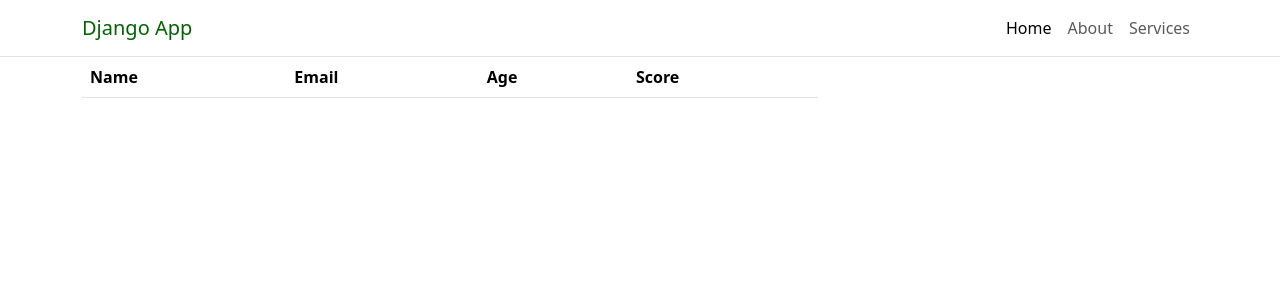
After one commit to MitchelDorothy-ot/testing_django, a Django app: page /students in a window 1280 px wide. The commit adds this page. Shown: the top 300 px of the page. Run offline with Django 5.2, Linux system fonts and the light colour scheme; lists and menus that the app fills with data are empty.

Commit message:
Master tier

```diff
--- a/django_vertex/urls.py
+++ b/django_vertex/urls.py
@@ -23,8 +23,9 @@ from myapp.views import index
 urlpatterns = [
     path('admin/', admin.site.urls),
     path('', views.index, name = 'home'),
-    path('about/',views.about, name = 'about'),
-    path('services/',views.services, name = 'services'),
+    path('about',views.about, name = 'about'),
+    path('services',views.services, name = 'services'),
+    path('students',views.students, name = 'students'),
 ]
 
 # /,services,
--- a/myapp/views.py
+++ b/myapp/views.py
@@ -1,4 +1,5 @@
 from django.shortcuts import render
+
 
 # Create your views here.
 def index(request):
@@ -6,21 +7,43 @@ def index(request):
     humidity = 12
     wind = 14
     city = "Zanzibar"
-    is_sunny =  True
+    is_sunny = True
     users = ["Jane", "Jack", "Moha"]
     # package
     context = {
         'temperature': temp,
-        'humidity' : humidity,
+        'humidity': humidity,
         'wind_speed': wind,
         'city': city,
         'is_sunny': is_sunny,
-        'users':users
+        'users': users
     }
     return render(request, 'home.html', context)
+
 
 def about(request):
     return render(request, 'about.html')
 
+
 def services(request):
     return render(request, 'services.html')
+
+
+def students(request):
+    scores = [{"names": "Garth Morton", "email": "quam.dignissim.pharetra@outlook.com", "score": 27, "age": 19},
+              {"names": "Emma Short", "email": "ipsum.cursus.vestibulum@yahoo.com", "score": 87, "age": 20},
+              {"names": "Kylan Mcpherson", "email": "cras@outlook.edu", "score": 37, "age": 25},
+              {"names": "Josephine Roberson", "email": "dui.fusce@yahoo.com", "score": 78, "age": 22},
+              {"names": "Urielle Freeman", "email": "congue.elit@outlook.net", "score": 55, "age": 25},
+              {"names": "Jasper Perry", "email": "dui@icloud.couk", "score": 28, "age": 19},
+              {"names": "Denton Benson", "email": "pellentesque.tellus.sem@icloud.ca", "score": 62, "age": 21},
+              {"names": "Quinn Daniels", "email": "sed.tortor@protonmail.edu", "score": 23, "age": 23},
+              {"names": "Axel Schwartz", "email": "sed@yahoo.net", "score": 45, "age": 24},
+              {"names": "Oprah Landry", "email": "faucibus.leo@yahoo.com", "score": 25, "age": 22},
+              {"names": "Keegan Lyons", "email": "accumsan.convallis.ante@protonmail.org", "score": 66, "age": 20},
+              {"names": "Cara Shaw", "email": "sit.amet@google.couk", "score": 31, "age": 22},
+              {"names": "Olivia Ryan", "email": "dictum@icloud.org", "score": 80, "age": 21},
+              {"names": "Lawrence Finley", "email": "nunc.sollicitudin.commodo@icloud.net", "score": 54, "age": 22},
+              {"names": "Charles Mccall", "email": "nulla@aol.org", "score": 23, "age": 23}]
+    data = {"students":scores}
+    return render(request, 'students.html')
--- /dev/null
+++ b/static/css/custom.css
@@ -0,0 +1,3 @@
+.navbar-brand{
+    color: #016301;
+}
--- /dev/null
+++ b/templates/master.html
@@ -0,0 +1,44 @@
+{% load static %}
+<!doctype html>
+<html lang="en">
+<head>
+    <meta charset="UTF-8">
+    <meta name="viewport"
+          content="width=device-width, user-scalable=no, initial-scale=1.0, maximum-scale=1.0, minimum-scale=1.0">
+    <meta http-equiv="X-UA-Compatible" content="ie=edge">
+    <link href="https://cdn.jsdelivr.net/npm/bootstrap@5.3.8/dist/css/bootstrap.min.css" rel="stylesheet">
+    <link rel="stylesheet" href="{% static 'css/custom.css' %}">
+    <link rel="stylesheet" href="https://cdnjs.cloudflare.com/ajax/libs/animate.css/4.1.1/animate.min.css"/>
+
+    <title>
+        {% block title %} {% endblock %}
+    </title>
+</head>
+<body>
+<nav class="navbar navbar-expand-sm border-bottom">
+    <div class="container">
+        <a class="navbar-brand" href="#">Django App</a>
+        <button class="navbar-toggler" type="button" data-bs-toggle="collapse" data-bs-target="#collapsibleNavbar">
+            <span class="navbar-toggler-icon"></span>
+        </button>
+        <div class="collapse navbar-collapse" id="collapsibleNavbar">
+            <ul class="navbar-nav ms-auto">
+                <li class="nav-item">
+                    <a class="nav-link active" href="{% url 'home' %}">Home</a>
+                </li>
+                <li class="nav-item">
+                    <a class="nav-link" href="{% url 'about' %}">About</a>
+                </li>
+                <li class="nav-item">
+                    <a class="nav-link" href="{% url 'services' %}">Services</a>
+                </li>
+            </ul>
+        </div>
+    </div>
+</nav>
+
+{% block content %} {% endblock content %}
+
+<script src="https://cdn.jsdelivr.net/npm/bootstrap@5.3.8/dist/js/bootstrap.bundle.min.js"></script>
+</body>
+</html>
--- /dev/null
+++ b/templates/students.html
@@ -0,0 +1,30 @@
+{% extends 'master.html' %}
+
+{% block title %} Students {% endblock %}
+
+{% block content %}
+    <div class="container">
+        <div class="row">
+            <div class="col-8">
+                <table class="table">
+                    <tr>
+                        <th>Name</th>
+                        <th>Email</th>
+                        <th>Age</th>
+                        <th>Score</th>
+                    </tr>
+                    {% for student in students %}
+                        <tr>
+                            <td>{{ student.names }}</td>
+                            <td>{{ student.email }}</td>
+                            <td>{{ student.age }}</td>
+                            <td>{{ student.score }}</td>
+                        </tr>
+                    {% endfor %}
+
+                </table>
+            </div>
+        </div>
+    </div>
+
+{% endblock %}
```
Also changed, not shown: django_vertex/settings.py (+2 -7 lines), templates/about.html (+10 -33 lines), templates/home.html (+8 -39 lines), templates/services.html (+17 -31 lines), static/images/img_1.jpeg (added), static/images/img_2.jpeg (added).
